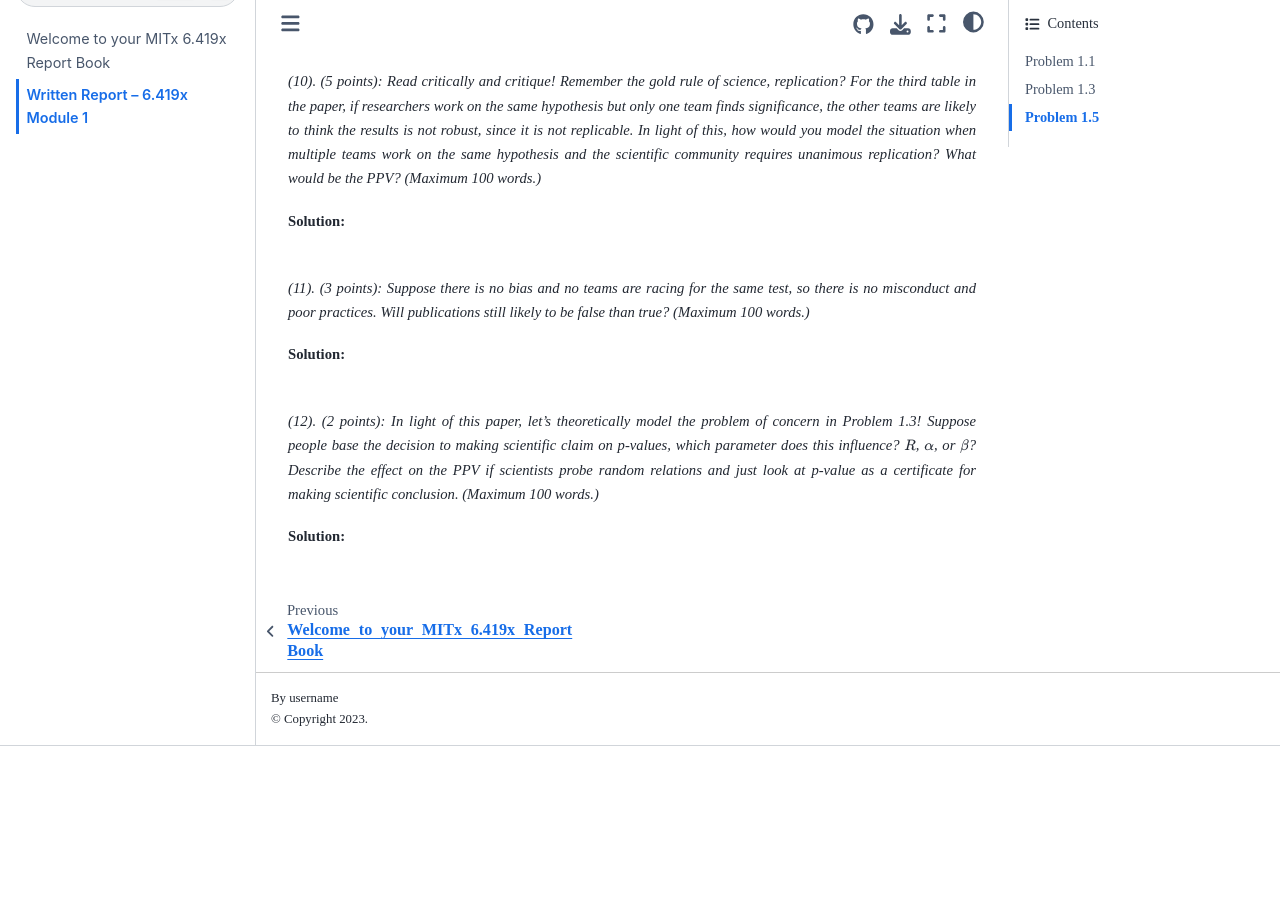
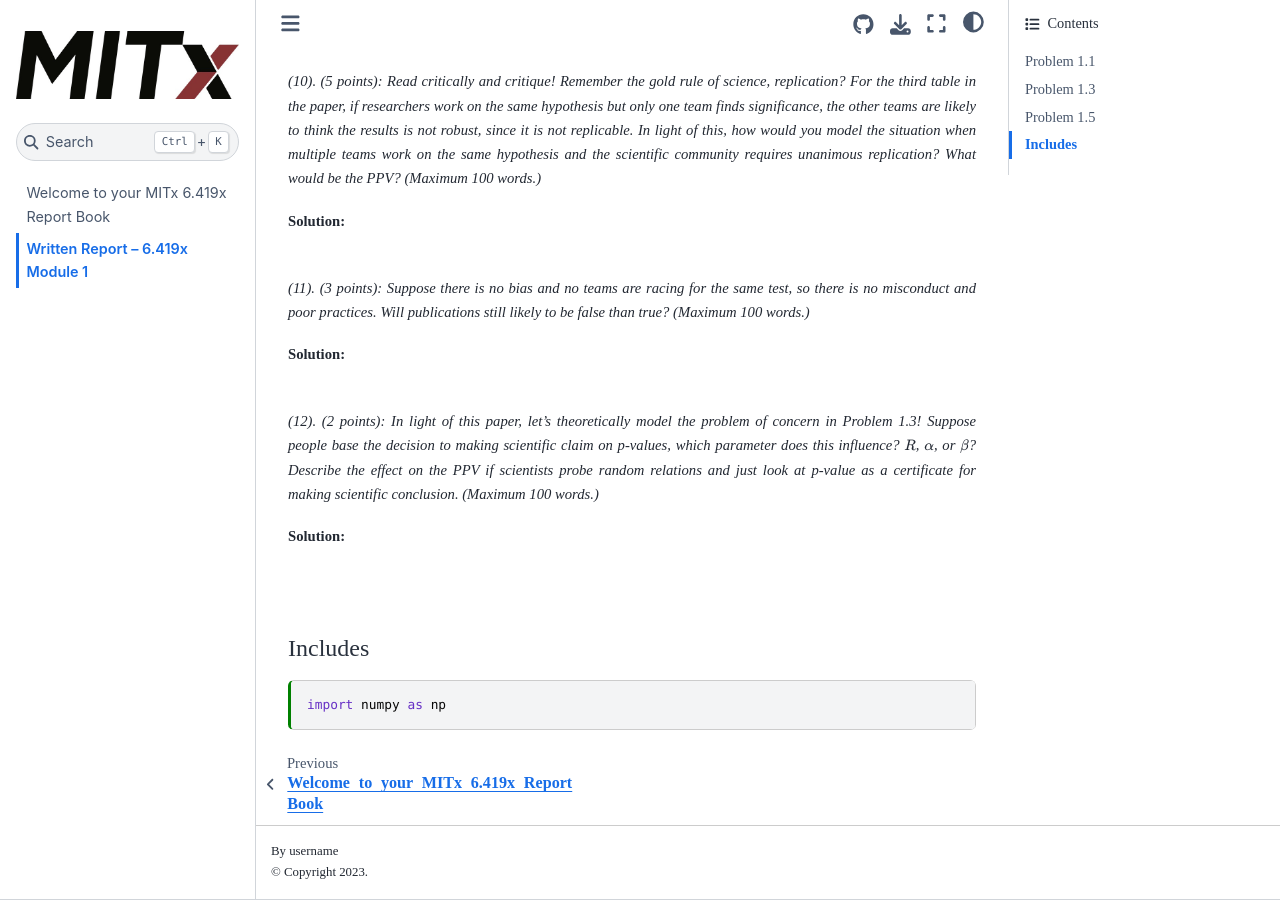
Before and after one commit to zaz/6.419-jupyterbook, a Jupyter Book: the page built from HW_Module1_username.md, in a window 1280 px wide and 900 px high, scrolled down 3975 px. Built offline with Jupyter Book 1.0.4 settings and Sphinx 7.4.7 and the Sphinx Book theme 1.1.4, drawn with Linux system fonts in a browser that asks for light colours; before the commit the page ends 4721 px from its top, so only the background shows below that.

Commit message:
+ include `import`s at bottom

````diff
--- a/HW_Module1_username.md
+++ b/HW_Module1_username.md
@@ -16,6 +16,11 @@ kernelspec:
 # Written Report – 6.419x Module 1
 
 <div class="author">**Name:** username</div>
+
+```{code-cell}
+:tags: ["remove-input"]
+import numpy as np
+```
 
 ## Problem 1.1
 
@@ -170,3 +175,10 @@ $$\displaystyle  \text {PPV} \displaystyle = \frac{\mathbf{P}(\textrm{relation e
 **Solution:**
 
 <br>
+
+## Includes
+
+```{code-cell}
+:tags: ["remove-output"]
+import numpy as np
+```
````
